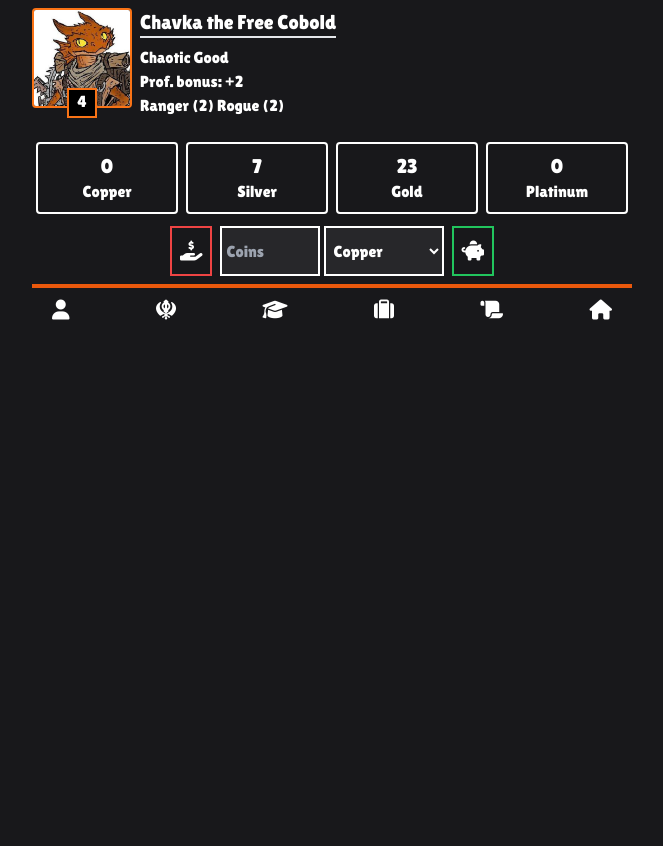
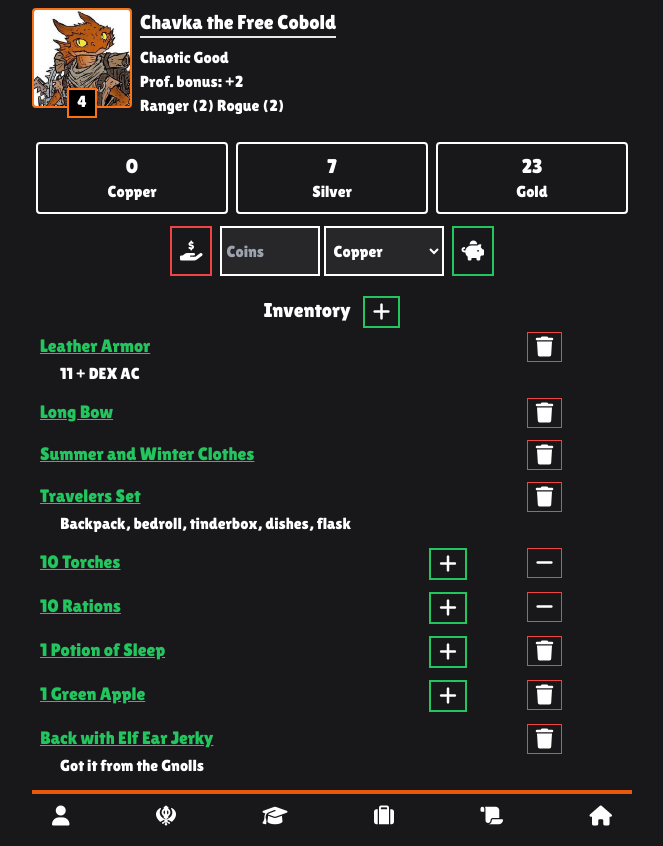
Before and after one commit to riisatoro/dnd-toolbox, a FastAPI app: page /characters/uuuu/inventory in a window 1280 px wide. Shown: the whole page, without its empty margins (308-971 px from the left). Before the commit the page ends 320 px from the top, so only its background shows below. Run offline with FastAPI, Linux system fonts and the light colour scheme; some libraries are stand-ins or nearby versions.

Commit message:
feat: inventory

```diff
--- a/src/database/sheets/uuuu/inventory.json
+++ b/src/database/sheets/uuuu/inventory.json
@@ -2,10 +2,9 @@
     "coins": {
         "copper": 0,
         "silver": 7,
-        "gold": 23,
-        "platinum": 0
+        "gold": 23
     },
-    "items": {
+    "inventory": {
         "Leather Armor": {
             "description": "11 + DEX AC"
         },
--- a/src/templates/character_sheet/components/coins.html
+++ /dev/null
@@ -1,35 +0,0 @@
-{% with values=data.inventory.coins %}
-<div class="grid grid-cols-4 text-center">
-    {% for coin, value in values.items() %}
-    <div class="border-2 border-white rounded m-1 p-2">
-        <p class="text-xl">{{ value }}</p>
-        <p class="capitalize">{{ coin }}</p>
-    </div>
-    {% endfor %}
-</div>
-<div class="flex gap-2 mt-2 justify-center">
-    <button class="border-2 border-red-500 text-xl px-2" onsubmit="submitForm('/character/{{ data.uuid }}/remove_coins')">
-        <i class="fa-solid fa-hand-holding-dollar"></i>
-    </button>
-    <form id="coins" method="POST">
-        <input class="border-2 border-white bg-zinc-800 w-[100px] h-[50px] p-1" type="number" name="coins" min="0" step="1" placeholder="Coins">
-        <select name="coin_type" class="border-2 border-white bg-zinc-800 w-[120px] h-[50px] p-1">
-            <option value="copper">Copper</option>
-            <option value="silver">Silver</option>
-            <option value="gold">Gold</option>
-            <option value="platinum">Platinum</option>
-        </select>
-    </form>
-    <button class="border-2 border-green-500 text-xl px-2" onsubmit="submitForm('/character/{{ data.uuid }}/add_coins')">
-        <i class="fa-solid fa-piggy-bank"></i>
-    </button>
-</div>
-{% endwith %}
-
-<script>
-    function submitForm(endpoint) {
-        const form = document.getElementById('coins');
-        form.action = endpoint;
-        form.submit();
-    }
-</script>
--- a/src/templates/character_sheet/inventory.html
+++ b/src/templates/character_sheet/inventory.html
@@ -4,8 +4,83 @@
 {% block content %}
 <main class="max-w-[600px] m-auto">
     {% include 'character_sheet/components/heading.html' %}
-    {% include 'character_sheet/components/coins.html' %}
-    {% include 'character_sheet/components/inventory_list.html' %}
+
+    {% with values=data.inventory.coins %}
+    <div class="grid grid-cols-3 text-center">
+        {% for coin, value in values.items() %}
+        <div class="border-2 border-white rounded m-1 p-2">
+            <p class="text-xl">{{ value }}</p>
+            <p class="capitalize">{{ coin }}</p>
+        </div>
+        {% endfor %}
+    </div>
+    <div class="flex gap-2 mt-2 justify-center">
+        <button class="border-2 border-red-500 text-xl px-2" onclick="submitForm('/characters/{{ data.uuid }}/remove_coins')">
+            <i class="fa-solid fa-hand-holding-dollar"></i>
+        </button>
+        <form id="coins" method="POST">
+            <input class="border-2 border-white bg-zinc-800 w-[100px] h-[50px] p-1" type="number" name="coins" min="0" step="1" placeholder="Coins">
+            <select name="coin_type" class="border-2 border-white bg-zinc-800 w-[120px] h-[50px] p-1">
+                <option value="copper">Copper</option>
+                <option value="silver">Silver</option>
+                <option value="gold">Gold</option>
+            </select>
+        </form>
+        <button class="border-2 border-green-500 text-xl px-2" onclick="submitForm('/characters/{{ data.uuid }}/add_coins')">
+            <i class="fa-solid fa-piggy-bank"></i>
+        </button>
+    </div>
+    {% endwith %}
+
+    {% with values=data.inventory.inventory %}
+    <div>
+        <div class="flex justify-center gap-3 mt-5 mb-1">
+            <p class="text-center text-xl">Inventory</p>
+            <a href="/characters/{{ data.uuid }}/add_inventory_item" class="border-2 border-green-500 text-xl px-2">
+                    <i class="fa-solid fa-plus"></i>
+            </a>
+        </div>
+        {% for name, item in values.items() %}
+            <div class="grid grid-cols-6 mb-3 mx-2">
+                <p class="text-lg underline text-green-500 col-span-4">
+                    {{item.value}} {{ name }}
+                </p>
+
+                <div>
+                    {% if item.value or item.value == 1 %}
+                    <form method="POST" action="/characters/{{ data.uuid }}/increase_inventory_item">
+                        <input type="hidden" name="item" value="{{ name }}">
+                        <button class="border-2 border-green-500 text-xl px-2" type="submit">
+                            <i class="fa-solid fa-plus"></i>
+                        </button>
+                    </form>
+                    {% endif %}
+                </div>
+
+                <div>
+                    <form method="POST" action="/characters/{{ data.uuid }}/decrease_inventory_item">
+                        <input type="hidden" name="item" value="{{ name }}">
+                        <button class="border border-red-500 text-xl px-2" type="submit">
+                            {% if item.value and item.value > 1 %}<i class="fa-solid fa-minus"></i>{% else %}<i class="fa-solid fa-trash"></i>{% endif %}
+                        </button>
+                    </form>
+                </div>
+
+                <p class="col-span-6 pl-5">{{item.description}}</p>
+            </div>
+        {% endfor %}
+    </div>
+    {% endwith %}
+
+    <script>
+        function submitForm(endpoint) {
+            const form = document.getElementById('coins');
+            form.action = endpoint;
+            form.submit();
+        }
+    </script>
+
+
     {% include 'character_sheet/navigation.html' %}
 </main>
 {% endblock %}
```
Also changed, not shown: src/database/sheet.py (+46 -4 lines), src/templates/character_sheet/add_inventory_item.html (added, +20 -0 lines), src/views/characters.py (+36 -0 lines).
